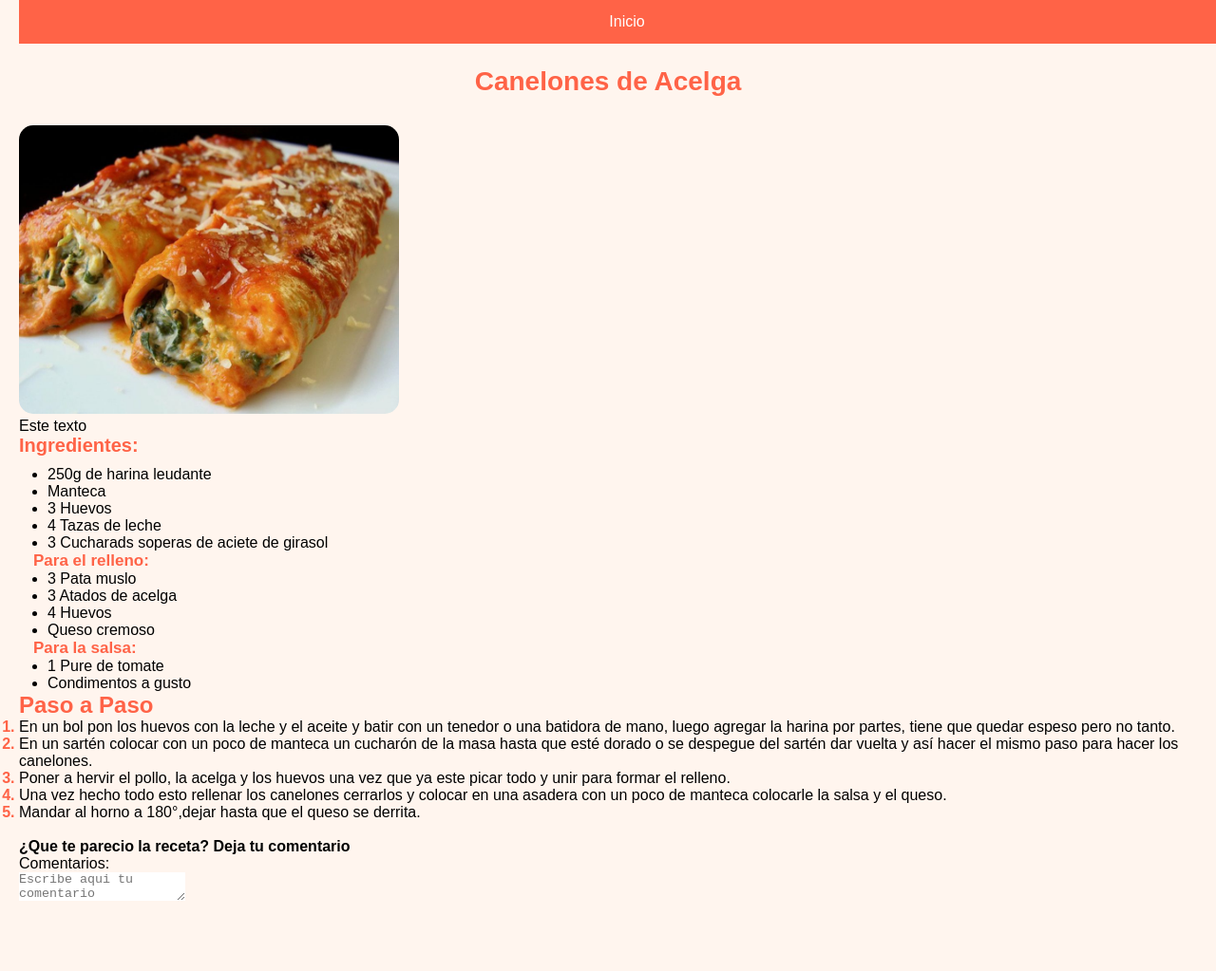
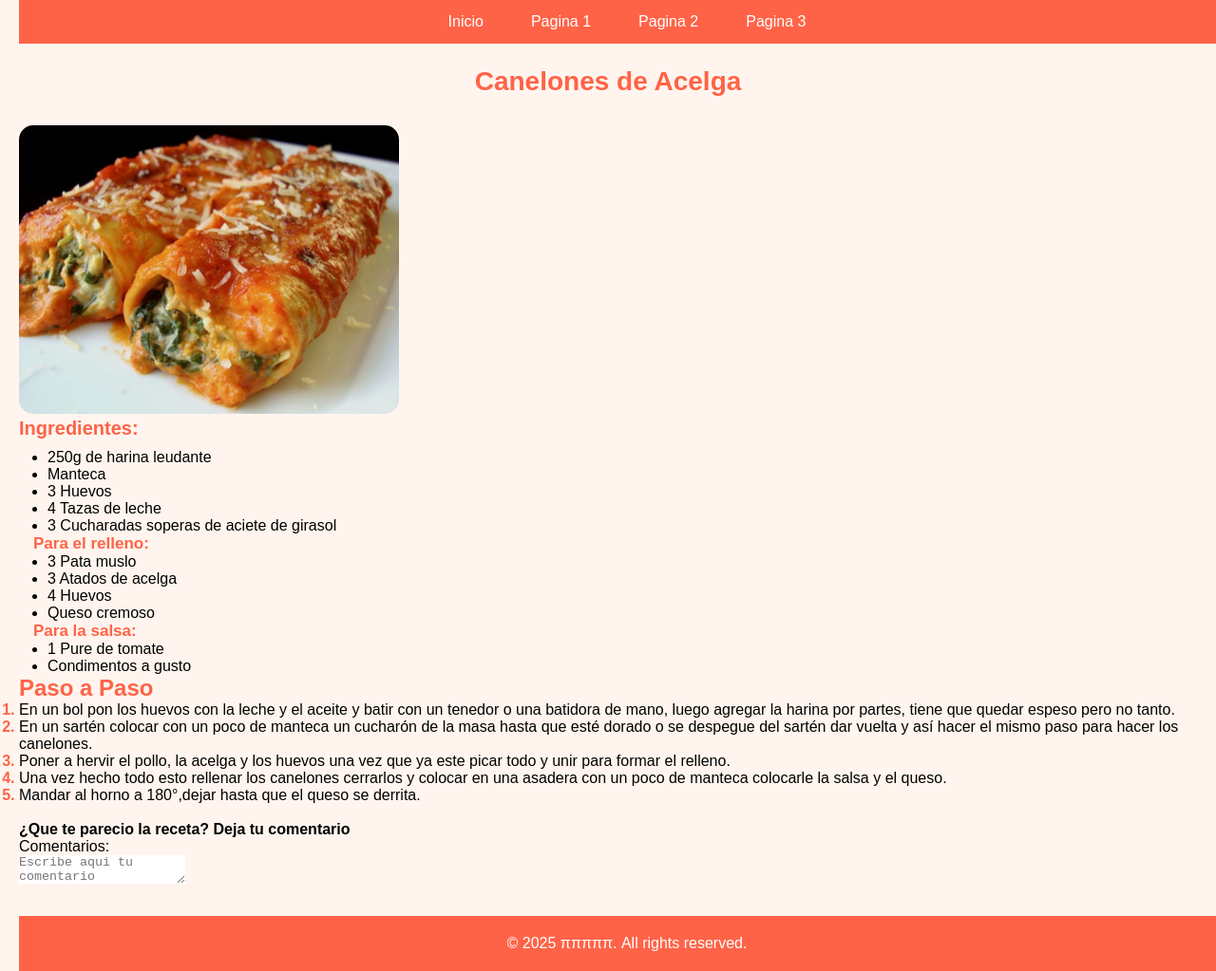
Before and after one commit to Ednesor/html-css-prog2, a plain HTML site: page receta3.html in a window 1280 px wide. Shown: the whole page at 95% size. Drawn offline with Linux system fonts and the light colour scheme; a script that the page names is missing.

Commit message:
cambios receta3

```diff
--- a/receta3.css
+++ b/receta3.css
@@ -38,7 +38,7 @@ body {
     font-family: Arial, sans-serif;
     margin: 0;
     padding: 0;
-    padding-bottom: 50px;
+    padding-bottom: 0px;
     padding-left: 20px;
     padding-right: 20px;
     background-color: #FFF5EE;
@@ -86,4 +86,14 @@ body {
 .section-form {
     font-family: Arial, sans-serif;
     background-color: #FFF5EE;
+    margin-bottom: 30px;
 }
+
+footer {
+    text-align: center;
+    padding: 20px;
+    background-color: #FF6347;
+    color: white;
+    width: 100vw;
+    bottom: 0;
+}
--- a/receta3.html
+++ b/receta3.html
@@ -10,20 +10,22 @@
     <nav class="navbar">
         <ul>
             <li><a href="index.html">Inicio</a></li>
+            <li><a href="Pagina1.html">Pagina 1</a></li>
+            <li><a href="pagina2.html">Pagina 2</a></li>
+            <li><a href="receta3.html">Pagina 3</a></li>
         </ul>
     </nav>
     <section class="section">
         <h1>Canelones de Acelga </h1>
         <img src="imagenes/canelones-acelga.jpg" alt="Canelones Acelga" >
         <p>
-            Este texto
             <h3>Ingredientes:</h3>
             <ul>
                 <li>250g de harina leudante</li>
                 <li>Manteca</li>
                 <li>3 Huevos</li>
                 <li>4 Tazas de leche</li>
-                <li>3 Cucharads soperas de aciete de girasol</li>
+                <li>3 Cucharadas soperas de aciete de girasol</li>
             </ul>
             <h4>Para el relleno:</h4>
             <ul>
@@ -71,6 +73,9 @@
             </P>
         </form>
     </section>
+    <footer>
+        <p>&copy; 2025 πππππ. All rights reserved.</p>
+    </footer>
     <script src="pagina3.js"></script>
 </body>
 </html>
```
